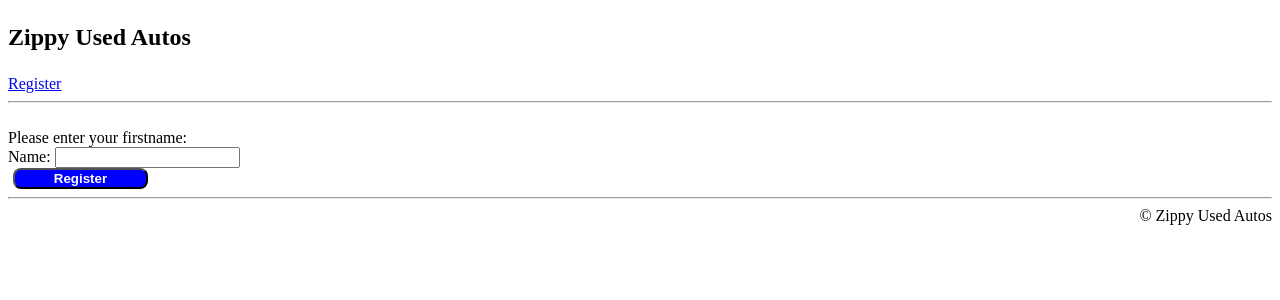
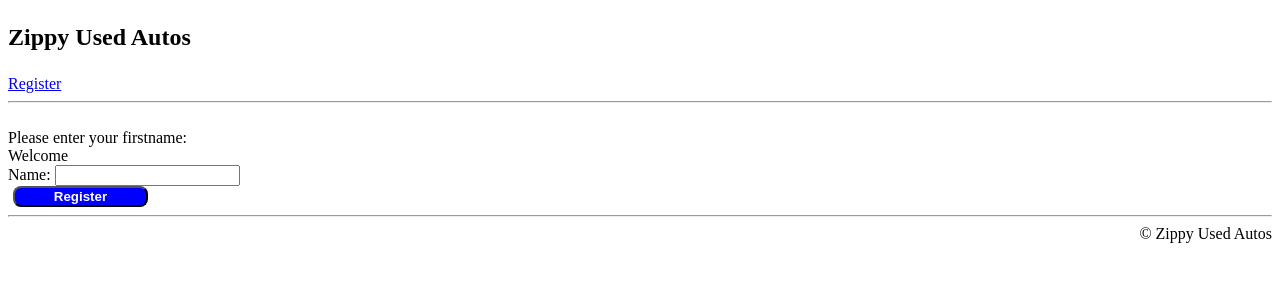
Before and after one commit to revordj/revordj-Midterm_INF653, a PHP site: page /index.php?action=register in a window 1280 px wide. Shown: the top 300 px of the page. Run offline with PHP 8.4, Linux system fonts and the light colour scheme; the visitor is signed in with stand-in values (Sample User, id 1).

Commit message:
updating session var

```diff
--- a/view/register.php
+++ b/view/register.php
@@ -6,6 +6,7 @@ $actionlocal = $_GET['action'];
 </br>
 Please enter your firstname:
 </br>
+Welcome <?php $_SESSION['userid']; ?>
 <form action="." method="get" id="list__header_select" class="list__header_select">
 	<input type="hidden" name="action" value="register">
 	<label for='newclass'>Name: </label>
```
